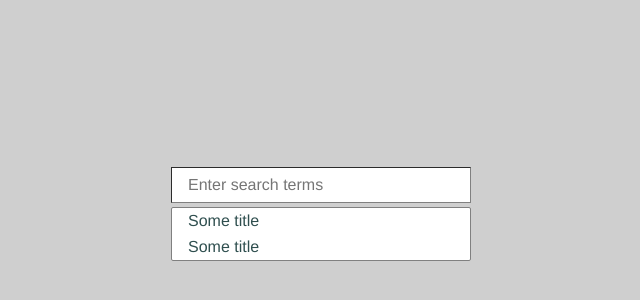
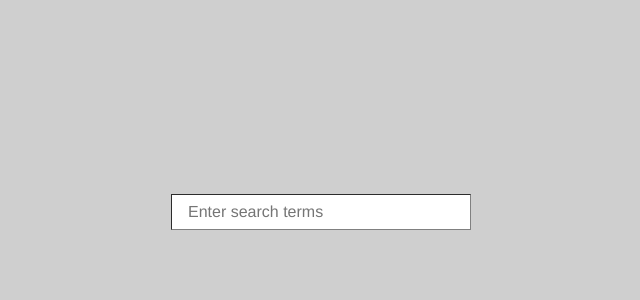
Before and after one commit to nsafai/react-search-bar, a React (Create React App) app: page / in a window 1280 px wide. Shown: the part 186-486 px from the top of the page, without its empty margins (319-959 px from the left). Built offline with nearby package versions, Linux system fonts and the light colour scheme.

Commit message:
mvp complete

```diff
--- a/src/App.tsx
+++ b/src/App.tsx
@@ -1,5 +1,5 @@
 import React from 'react';
-import SearchBar, { Page } from './SearchBar';
+import { SearchBar, Page } from './SearchBar';
 import './App.css';
 
 const App: React.FC = () => {
--- a/src/SearchBar.tsx
+++ b/src/SearchBar.tsx
@@ -1,5 +1,5 @@
-import React from 'react';
-import { createTree, complete } from "./PrefixTree";
+import React, { Component } from 'react';
+import { createTree, complete, PrefixTree } from "./PrefixTree";
 import './SearchBar.css';
 
 export interface PublicProps {
@@ -9,31 +9,47 @@ export interface PublicProps {
 
 export type Page = {
   name: string,
-  url: string | URL,
+  url: string,
 }
 
-const SearchBar: React.FC<PublicProps> = (props: PublicProps) => {
-  const searchTree = createTree(props.pages);
-  console.log(searchTree);
-  console.log(complete(searchTree, "Ho"));
+type SearchState = {
+  searchTerms: string,
+  searchTree: PrefixTree,
+}
 
+export class SearchBar extends Component<PublicProps, SearchState> {
+  state = {
+    searchTerms: '',
+    searchTree: createTree(this.props.pages),
+  }
+
+  updateSearch = (e: React.ChangeEvent<HTMLInputElement>) => {
+    this.setState({ searchTerms: e.target.value });
+  }
+
+  render() {
+    const { searchTerms, searchTree } = this.state;
+    let searchResults;
+    if (searchTerms) {
+      searchResults = (
+        <div className="all-results">
+          {complete(searchTree, searchTerms).map(result => {
+            return <a className="result" href={result.url}>{result.name}</a>;
+          })}
+        </div>
+      );
+    }
     return (
       <div className="container">
         <input
           className="search-bar"
           placeholder="Enter search terms"
-        width={props.width}
+          width={this.props.width}
+          value={this.state.searchTerms}
+          onChange={this.updateSearch}
         />
-      <div className="all-results">
-        <a className="result" href="/">Some title</a>
-        <a className="result" href="/">Some title</a>
-      </div>
+        {searchResults}
       </div>
     );
   }
-
-SearchBar.defaultProps = {
-  // width:
 }
-
-export default SearchBar;
```
Lines whose indentation alone changed are shown as unchanged.
